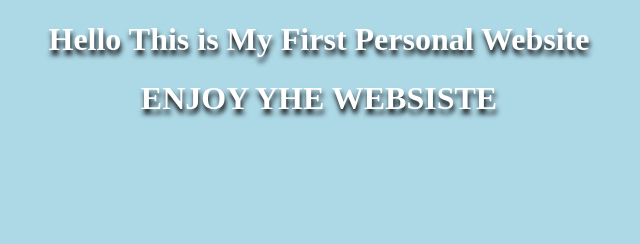
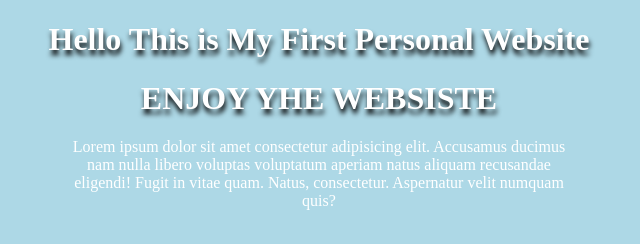
Before and after one commit to IvanSholana/CV, a plain HTML site: page index.html in a window 1280 px wide. Shown: the whole page, without its empty margins (321-961 px from the left). Drawn offline with Linux system fonts and the light colour scheme.

Commit message:
mengubah style

```diff
--- a/Resource/style.css
+++ b/Resource/style.css
@@ -1,12 +1,19 @@
 body{
     background-color: lightblue;
     color: white;
+}
+.title1,.title2{
     text-shadow: 1px 5px 5px black;
 }
-
 .title1{
     text-align: center;
 }
 .title2{
     text-align: center;
 }
+
+.intro{
+    width: 500px;
+    text-align: center;
+    margin: auto;
+}
--- a/index.html
+++ b/index.html
@@ -10,5 +10,6 @@
 <body>
     <h1 class="title1">Hello This is My First Personal Website</h1>
     <h1 class="title2">ENJOY YHE WEBSISTE</h1>
+    <p class="intro">Lorem ipsum dolor sit amet consectetur adipisicing elit. Accusamus ducimus nam nulla libero voluptas voluptatum aperiam natus aliquam recusandae eligendi! Fugit in vitae quam. Natus, consectetur. Aspernatur velit numquam quis?</p>
 </body>
 </html>
```
